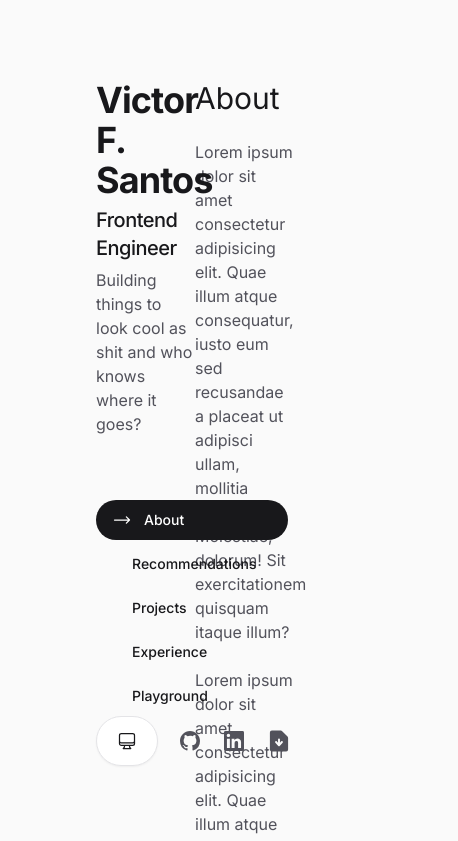
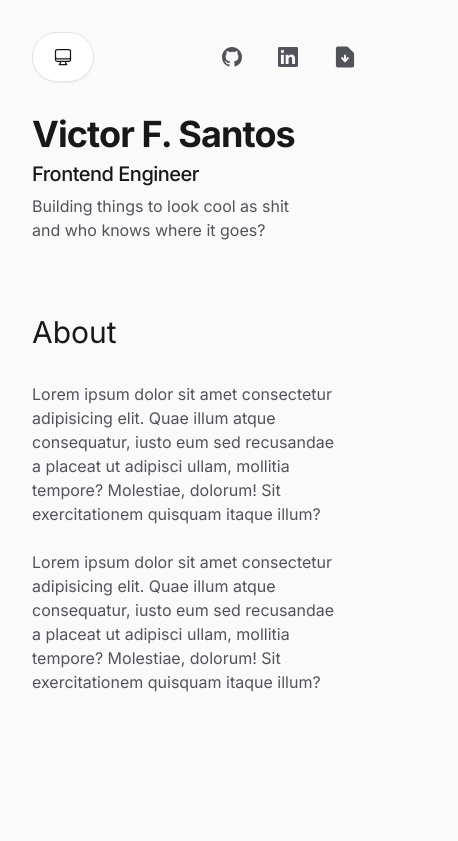
Before and after one commit to victorgaard/portfolio-v2, a Next.js app: page / in a window 390 px wide. Shown: the top 841 px of the page, 458 px wide, since content can reach past the window. Built offline with nearby package versions, Linux system fonts and the light colour scheme.

Commit message:
feat: base responsiveness

```diff
--- a/app/components/Footer.tsx
+++ b/app/components/Footer.tsx
@@ -6,8 +6,9 @@ import ThemeDropdown from "@components/ThemeDropdown";
 
 function Footer() {
   return (
-    <footer className="flex items-center gap-5">
+    <footer className="flex items-center justify-between md:gap-5 md:justify-normal">
       <ThemeDropdown />
+      <div className="flex items-center gap-8 md:gap-5">
         <a
           href="https://github.com/victorgaard"
           target="_blank"
@@ -35,6 +36,7 @@ function Footer() {
           <DocumentArrowDownIcon className="peer h-[26px] w-[26px] text-zinc-600 transition-all hover:text-zinc-900 dark:text-zinc-400 hover:dark:text-white" />
           <Tooltip>Download CV</Tooltip>
         </a>
+      </div>
     </footer>
   );
 }
--- a/app/components/Navbar.tsx
+++ b/app/components/Navbar.tsx
@@ -32,7 +32,7 @@ type NavbarProps = {
 function Navbar({ sectionIds }: NavbarProps) {
   const activeId = useScrollSpy(sectionIds, 200) || "about";
   return (
-    <nav className="mr-auto w-48">
+    <nav className="mr-auto hidden w-48 md:block">
       <ul className="flex flex-col gap-1">
         {sectionIds.map((id) => {
           const isActive = id === activeId;
--- a/app/components/Section.tsx
+++ b/app/components/Section.tsx
@@ -1,4 +1,5 @@
 import { PropsWithChildren } from "react";
+import { Typography } from "./Typography";
 
 type SectionProps = PropsWithChildren & {
   id: string;
@@ -8,8 +9,11 @@ function Section({ children, id }: SectionProps) {
   return (
     <section
       id={id}
-      className="flex h-[1000px] w-full flex-col gap-6 pt-20 [text-wrap:balance]"
+      className="flex h-[1000px] w-full flex-col gap-6 pt-8 [text-wrap:balance] md:pt-20"
     >
+      <Typography.H3 className="sticky top-0 bg-zinc-50 py-2 capitalize dark:bg-zinc-950 md:relative md:py-0">
+        {id}
+      </Typography.H3>
       {children}
     </section>
   );
--- a/app/page.tsx
+++ b/app/page.tsx
@@ -13,9 +13,9 @@ export default function Home() {
     "playground",
   ];
   return (
-    <main className="relative min-h-screen px-24">
-      <div className="relative mx-auto grid w-full max-w-5xl grid-cols-2">
-        <aside className="sticky left-0 top-0 flex h-screen flex-col justify-between py-20">
+    <main className="relative min-h-screen px-8 md:px-24">
+      <div className="relative mx-auto grid w-full max-w-5xl md:grid-cols-2">
+        <aside className="left-0 top-0 flex flex-col-reverse gap-8 md:gap-0 justify-between py-8 md:sticky md:h-screen md:flex-col md:py-20">
           <div className="flex flex-col gap-16">
             <Hero />
             <Navbar sectionIds={sectionIds} />
@@ -24,7 +24,6 @@ export default function Home() {
         </aside>
         <div>
           <Section id="about">
-            <Typography.H3>About</Typography.H3>
             <Typography.Paragraph>
               Lorem ipsum dolor sit amet consectetur adipisicing elit. Quae
               illum atque consequatur, iusto eum sed recusandae a placeat ut
@@ -39,7 +38,6 @@ export default function Home() {
             </Typography.Paragraph>
           </Section>
           <Section id="recommendations">
-            <Typography.H3>Recommendations</Typography.H3>
             <Typography.Paragraph>
               Lorem ipsum dolor sit amet consectetur adipisicing elit. Quae
               illum atque consequatur, iusto eum sed recusandae a placeat ut
@@ -48,7 +46,6 @@ export default function Home() {
             </Typography.Paragraph>
           </Section>
           <Section id="projects">
-            <Typography.H3>Projects</Typography.H3>
             <Typography.Paragraph>
               Lorem ipsum dolor sit amet consectetur adipisicing elit. Quae
               illum atque consequatur, iusto eum sed recusandae a placeat ut
@@ -57,7 +54,6 @@ export default function Home() {
             </Typography.Paragraph>
           </Section>
           <Section id="experience">
-            <Typography.H3>Experience</Typography.H3>
             <Typography.Paragraph>
               Lorem ipsum dolor sit amet consectetur adipisicing elit. Quae
               illum atque consequatur, iusto eum sed recusandae a placeat ut
@@ -66,7 +62,6 @@ export default function Home() {
             </Typography.Paragraph>
           </Section>
           <Section id="playground">
-            <Typography.H3>Playground</Typography.H3>
             <Typography.Paragraph>
               Lorem ipsum dolor sit amet consectetur adipisicing elit. Quae
               illum atque consequatur, iusto eum sed recusandae a placeat ut
--- a/tsconfig.json
+++ b/tsconfig.json
@@ -25,7 +25,7 @@
       "@icons/*": ["./app/icons/*"],
       "@providers/*": ["./app/providers/*"],
       "@styles/*": ["./app/styles/*"],
-      "@utils/*": ["./app/utils/*"],
+      "@utils/*": ["./app/utils/*"]
     }
   },
   "include": ["next-env.d.ts", "**/*.ts", "**/*.tsx", ".next/types/**/*.ts"],
```
Lines whose indentation alone changed are shown as unchanged.
